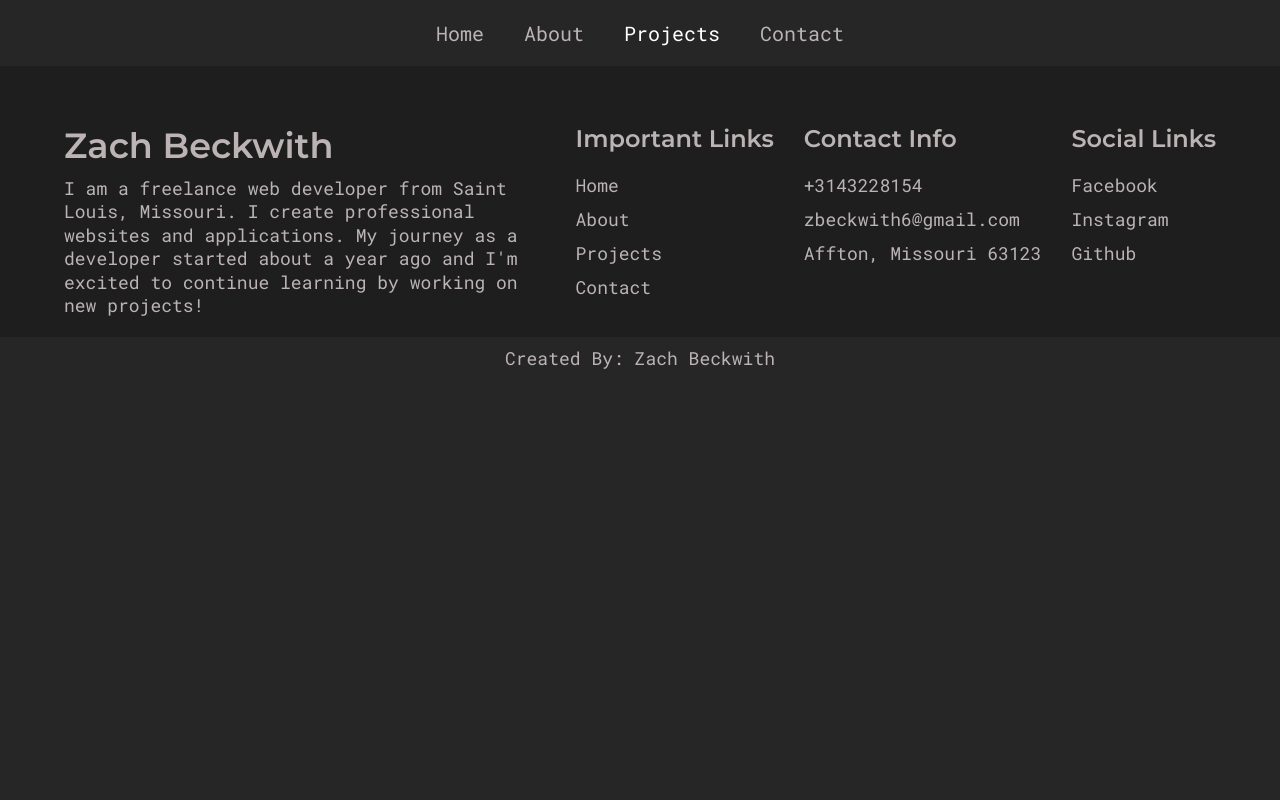
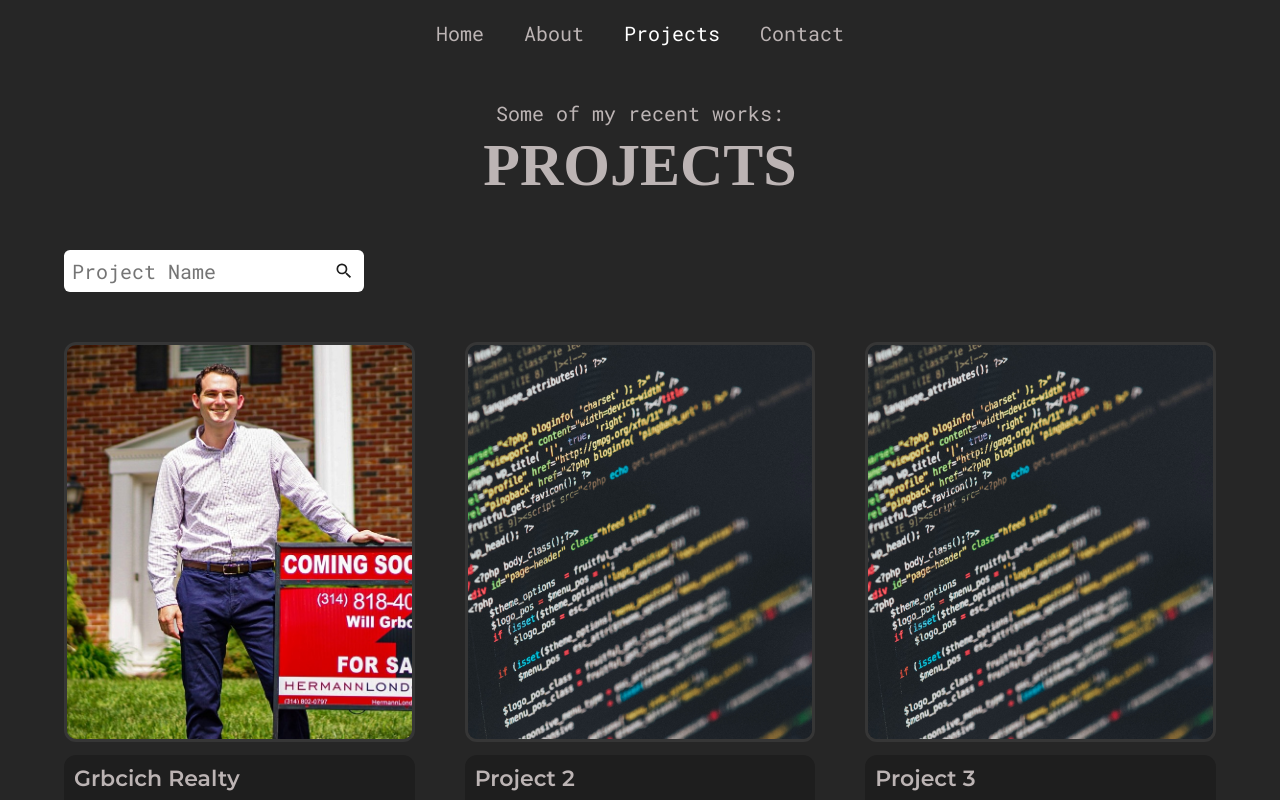
Before and after one commit to ZBeckwith6/Portfolio-Site-, a React (Create React App) app: page /projects in a window 1280 px wide. Shown: the top 800 px of the page. Built offline with nearby package versions, Linux system fonts and the light colour scheme; the HTML template or start-up script is replaced by a standard one; a web font is replaced by a local one.

Commit message:
Projects Page

```diff
--- a/src/pages/Projects.js
+++ b/src/pages/Projects.js
@@ -1,9 +1,98 @@
-import React from 'react';
+import React, { useEffect, useState } from 'react';
+import styled from 'styled-components';
+import { MdSearch } from 'react-icons/md';
+import SectionTitle from '../components/SectionTitle';
+import ProjectItem from '../components/ProjectItem';
+import ProjectInfo from '../assets/data/projects';
+
+const ProjectStyles = styled.div`
+  padding: 10rem 0;
+  .projects__allItems {
+    display: grid;
+    grid-template-columns: repeat(auto-fill, minmax(300px, 1fr));
+    gap: 5rem;
+    margin-top: 5rem;
+  }
+  .projects__searchBar {
+    position: relative;
+    width: 300px;
+    margin-top: 5rem;
+  }
+  .projects__searchBar input {
+    width: 100%;
+    font-size: 2rem;
+    padding: 0.8rem;
+    color: var(--black);
+    border-radius: 6px;
+    outline: none;
+    border: none;
+  }
+  .projects__searchBar .searchIcon {
+    position: absolute;
+    width: 2rem;
+    right: 1rem;
+  }
+  .projects__searchBar .searchIcon path {
+    color: var(--deep-dark);
+  }
+  @media only screen and (max-width: 768px) {
+    .projects__searchBar,
+    .projects__searchBar form,
+    .projects__searchBar input {
+      width: 100%;
+    }
+  }
+`;
 
 export default function Projects() {
+  const [searchText, setSearchText] = useState('');
+  const [projectData, setProjectData] = useState(ProjectInfo);
+
+  useEffect(() => {
+    if (searchText === '') return;
+    setProjectData(() =>
+      ProjectInfo.filter((item) =>
+        item.name.toLowerCase().match(searchText.toLocaleLowerCase())
+      )
+    );
+  }, [searchText]);
+
+  function handleChange(e) {
+    e.preventDefault();
+    setSearchText(e.target.value);
+    if (!e.target.value.length > 0) {
+      setProjectData(ProjectInfo);
+    }
+  }
   return (
-    <div>
-      <h1>This is Projects Page</h1>
-    </div>
+    <ProjectStyles>
+      <div className="container">
+        <SectionTitle
+          heading="Projects"
+          subheading="Some of my recent works:"
+        />
+        <div className="projects__searchBar">
+          <form>
+            <input
+              type="text"
+              value={searchText}
+              onChange={handleChange}
+              placeholder="Project Name"
+            />
+            <MdSearch className="searchIcon" />
+          </form>
+        </div>
+        <div className="projects__allItems">
+          {projectData.map((item) => (
+            <ProjectItem
+              key={item.id}
+              title={item.name}
+              desc={item.desc}
+              img={item.img}
+            />
+          ))}
+        </div>
+      </div>
+    </ProjectStyles>
   );
 }
```
